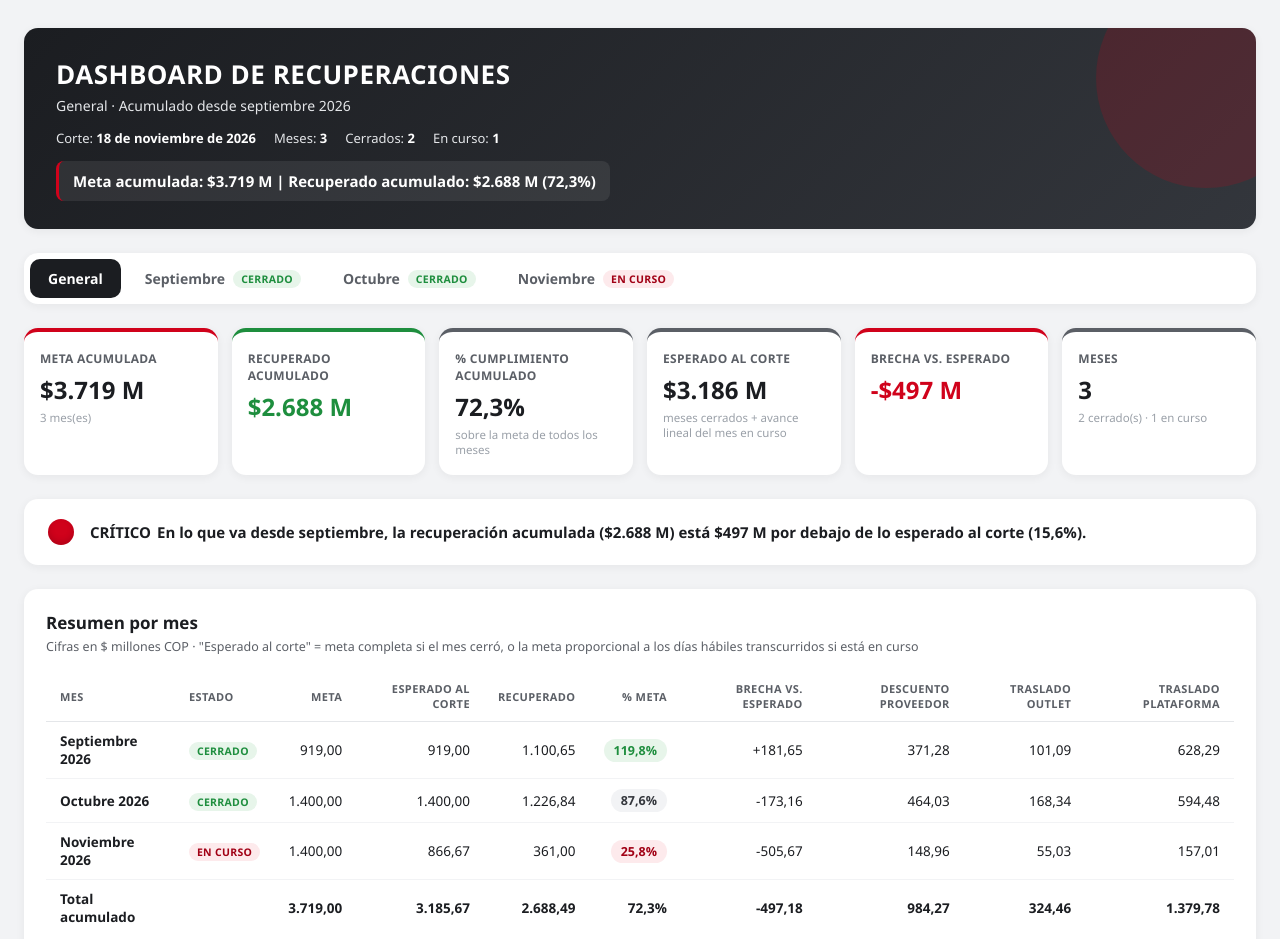
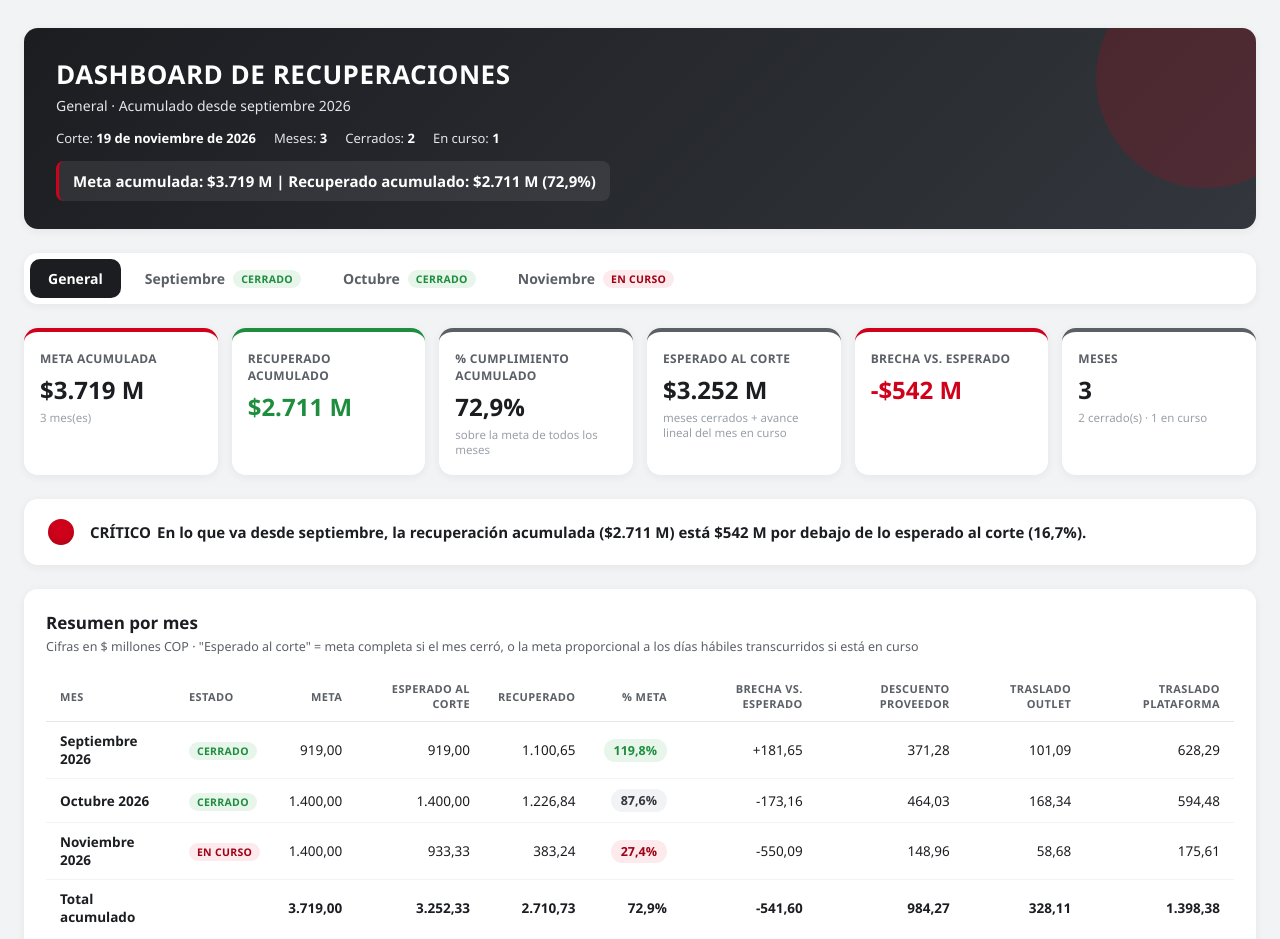
Before and after one commit to ervintrujillorojas-code/Recuperaci-n-plataforma, a plain HTML site: page index.html in a window 1280 px wide. Shown: the top 939 px of the page. Drawn offline with nearby package versions, Linux system fonts and the light colour scheme.

Commit message:
Actualiza dashboard — corte 2026-11-19
Co-Authored-By: Claude Opus 5.5 <noreply@anthropic.com>

```diff
--- a/index.html
+++ b/index.html
@@ -277,10 +277,10 @@ const MESES = [
     "mes": 11,
     "nombre": "Noviembre",
     "estado": "en_curso",
-    "fechaCorte": "2026-11-18",
-    "fechaCaptura": "2026-11-18",
+    "fechaCorte": "2026-11-19",
+    "fechaCaptura": "2026-11-19",
     "metaTotal": 1400,
-    "recupReal": 361.0,
+    "recupReal": 383.24,
     "rubros": [
       {
         "nombre": "Descuento Proveedor",
@@ -290,12 +290,12 @@ const MESES = [
       {
         "nombre": "Traslado Outlet",
         "meta": 210,
-        "real": 55.03
+        "real": 58.68
       },
       {
         "nombre": "Traslado Plataforma",
         "meta": 700,
-        "real": 157.01
+        "real": 175.61
       }
     ]
   }
```
